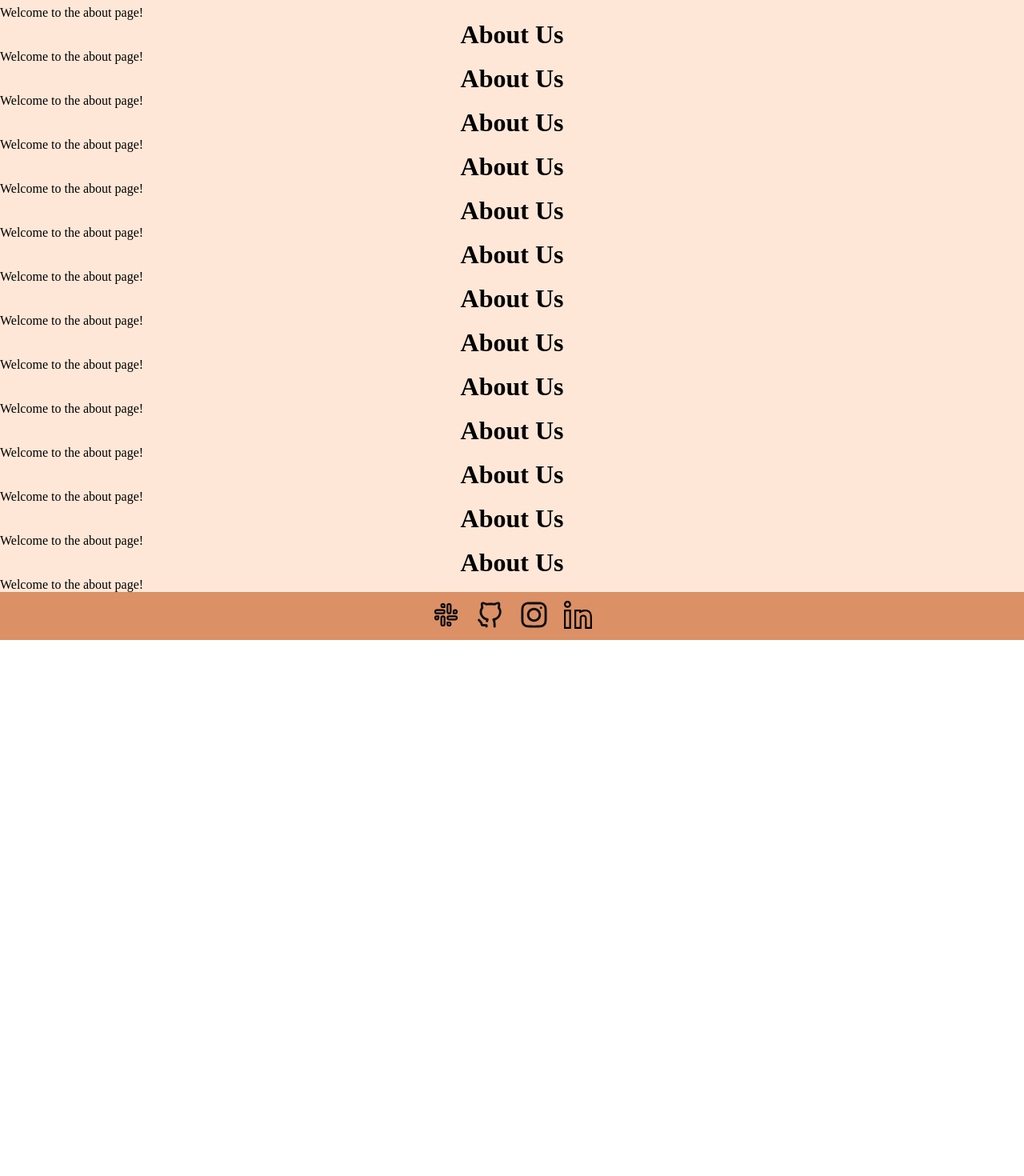
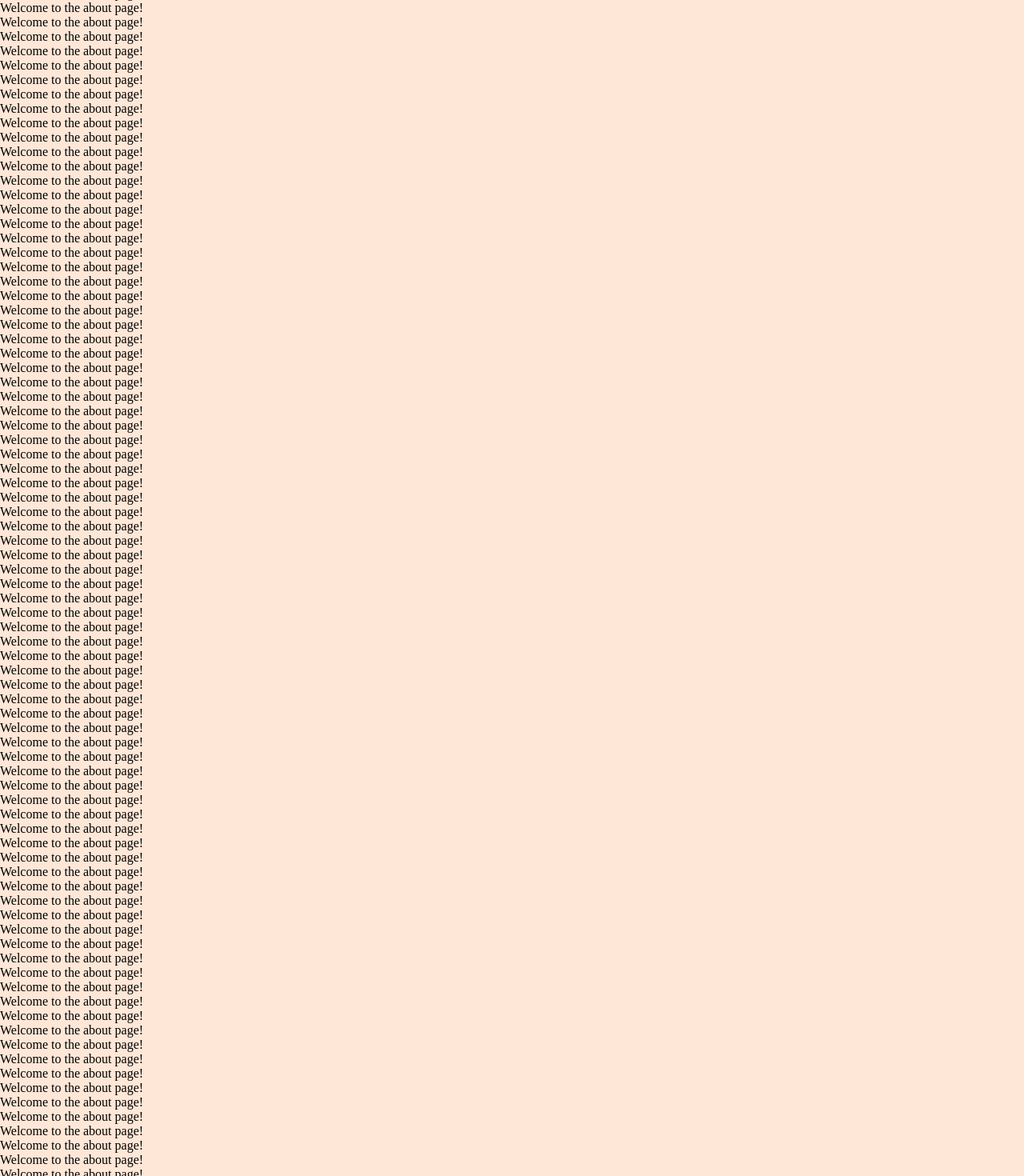
Before and after one commit to B-U-I-L-T-UIUC/BUILT-Website, a React (Create React App) app: page /About in a window 1280 px wide. Shown: the part 420-1890 px from the top of the page at 80% size. Before the commit the page ends 1220 px from the top, so only its background shows below. Built offline with nearby package versions, Linux system fonts and the light colour scheme.

Commit message:
made homepage nav bar not transparent and fixed background image in header position

```diff
--- a/src/components/stickyNavBar.js
+++ b/src/components/stickyNavBar.js
@@ -1,25 +1,21 @@
 import React, { useEffect, useState } from 'react';
-import { Link, useLocation } from 'react-router-dom';
+import { Link } from 'react-router-dom';
 import '../styles/stickyNavBar.css';
 
 const StickyNavBar = () => {
   const [isScrolled, setIsScrolled] = useState(false);
-  const location = useLocation();
 
   useEffect(() => {
     const handleScroll = () => {
-      setIsScrolled(window.scrollY > 50); // Toggle fixed position after scrolling 50px
+      setIsScrolled(window.scrollY > 50);
     };
 
     window.addEventListener('scroll', handleScroll);
     return () => window.removeEventListener('scroll', handleScroll);
   }, []);
 
-  // Determine if we are on the Home page
-  const isHomePage = location.pathname === "/Home";
-
   return (
-    <div className={`navbar-wrapper ${isScrolled ? 'fixed-top' : ''} ${!isHomePage ? 'background-image' : ''}`}>
+    <div className={`navbar-wrapper ${isScrolled ? 'fixed-top' : ''}`}>
       <div className="navbar">
         <Link to="/Home" className="button">Home</Link>
         <Link to="/About" className="button">About Us</Link>
--- a/src/pages/aboutPage.js
+++ b/src/pages/aboutPage.js
@@ -8,25 +8,104 @@ function AboutPage() {
             <StickyNavBar />
             <h1>About Us</h1>
             <p>Welcome to the about page!</p>
-            <h1>About Us</h1>
-            <p>Welcome to the about page!</p>            <h1>About Us</h1>
-            <p>Welcome to the about page!</p>            <h1>About Us</h1>
-            <p>Welcome to the about page!</p>            <h1>About Us</h1>
-            <p>Welcome to the about page!</p>            <h1>About Us</h1>
-            <p>Welcome to the about page!</p>            <h1>About Us</h1>
-            <p>Welcome to the about page!</p>            <h1>About Us</h1>
-            <p>Welcome to the about page!</p>            <h1>About Us</h1>
-            <p>Welcome to the about page!</p>            <h1>About Us</h1>
-            <p>Welcome to the about page!</p>            <h1>About Us</h1>
-            <p>Welcome to the about page!</p>            <h1>About Us</h1>
-            <p>Welcome to the about page!</p>            <h1>About Us</h1>
-            <p>Welcome to the about page!</p>            <h1>About Us</h1>
-            <p>Welcome to the about page!</p>            <h1>About Us</h1>
-            <p>Welcome to the about page!</p>            <h1>About Us</h1>
-            <p>Welcome to the about page!</p>            <h1>About Us</h1>
-            <p>Welcome to the about page!</p>            <h1>About Us</h1>
-            <p>Welcome to the about page!</p>            <h1>About Us</h1>
-            <p>Welcome to the about page!</p>            <h1>About Us</h1>
+            <p>Welcome to the about page!</p>
+            <p>Welcome to the about page!</p>
+            <p>Welcome to the about page!</p>
+            <p>Welcome to the about page!</p>
+            <p>Welcome to the about page!</p>
+            <p>Welcome to the about page!</p>
+            <p>Welcome to the about page!</p>
+            <p>Welcome to the about page!</p>
+            <p>Welcome to the about page!</p>
+            <p>Welcome to the about page!</p>
+            <p>Welcome to the about page!</p>
+            <p>Welcome to the about page!</p>
+            <p>Welcome to the about page!</p>
+            <p>Welcome to the about page!</p>
+            <p>Welcome to the about page!</p>
+            <p>Welcome to the about page!</p>
+            <p>Welcome to the about page!</p>
+            <p>Welcome to the about page!</p>
+            <p>Welcome to the about page!</p>
+            <p>Welcome to the about page!</p>
+            <p>Welcome to the about page!</p>
+            <p>Welcome to the about page!</p>
+            <p>Welcome to the about page!</p>
+            <p>Welcome to the about page!</p>
+            <p>Welcome to the about page!</p>
+            <p>Welcome to the about page!</p>
+            <p>Welcome to the about page!</p>
+            <p>Welcome to the about page!</p>
+            <p>Welcome to the about page!</p>
+            <p>Welcome to the about page!</p>
+            <p>Welcome to the about page!</p>
+            <p>Welcome to the about page!</p>
+            <p>Welcome to the about page!</p>
+            <p>Welcome to the about page!</p>
+            <p>Welcome to the about page!</p>
+            <p>Welcome to the about page!</p>
+            <p>Welcome to the about page!</p>
+            <p>Welcome to the about page!</p>
+            <p>Welcome to the about page!</p>
+            <p>Welcome to the about page!</p>
+            <p>Welcome to the about page!</p>
+            <p>Welcome to the about page!</p>
+            <p>Welcome to the about page!</p>
+            <p>Welcome to the about page!</p>
+            <p>Welcome to the about page!</p>
+            <p>Welcome to the about page!</p>
+            <p>Welcome to the about page!</p>
+            <p>Welcome to the about page!</p>
+            <p>Welcome to the about page!</p>
+            <p>Welcome to the about page!</p>
+            <p>Welcome to the about page!</p>
+            <p>Welcome to the about page!</p>
+            <p>Welcome to the about page!</p>
+            <p>Welcome to the about page!</p>
+            <p>Welcome to the about page!</p>
+            <p>Welcome to the about page!</p>
+            <p>Welcome to the about page!</p>
+            <p>Welcome to the about page!</p>
+            <p>Welcome to the about page!</p>
+            <p>Welcome to the about page!</p>
+            <p>Welcome to the about page!</p>
+            <p>Welcome to the about page!</p>
+            <p>Welcome to the about page!</p>
+            <p>Welcome to the about page!</p>
+            <p>Welcome to the about page!</p>
+            <p>Welcome to the about page!</p>
+            <p>Welcome to the about page!</p>
+            <p>Welcome to the about page!</p>
+            <p>Welcome to the about page!</p>
+            <p>Welcome to the about page!</p>
+            <p>Welcome to the about page!</p>
+            <p>Welcome to the about page!</p>
+            <p>Welcome to the about page!</p>
+            <p>Welcome to the about page!</p>
+            <p>Welcome to the about page!</p>
+            <p>Welcome to the about page!</p>
+            <p>Welcome to the about page!</p>
+            <p>Welcome to the about page!</p>
+            <p>Welcome to the about page!</p>
+            <p>Welcome to the about page!</p>
+            <p>Welcome to the about page!</p>
+            <p>Welcome to the about page!</p>
+            <p>Welcome to the about page!</p>
+            <p>Welcome to the about page!</p>
+            <p>Welcome to the about page!</p>
+            <p>Welcome to the about page!</p>
+            <p>Welcome to the about page!</p>
+            <p>Welcome to the about page!</p>
+            <p>Welcome to the about page!</p>
+            <p>Welcome to the about page!</p>
+            <p>Welcome to the about page!</p>
+            <p>Welcome to the about page!</p>
+            <p>Welcome to the about page!</p>
+            <p>Welcome to the about page!</p>
+            <p>Welcome to the about page!</p>
+            <p>Welcome to the about page!</p>
+            <p>Welcome to the about page!</p>
+            <p>Welcome to the about page!</p>
             <p>Welcome to the about page!</p>
 
         </div>
--- a/src/styles/stickyNavBar.css
+++ b/src/styles/stickyNavBar.css
@@ -1,4 +1,4 @@
-/* Default navbar state */
+/* Wrapper */
 .navbar-wrapper {
   width: 100%;
   overflow-x: hidden;
@@ -7,7 +7,6 @@
   transition: all 0.3s ease-out;
 }
 
-/* Fixed position on scroll */
 .navbar-wrapper.fixed-top {
   position: fixed;
   top: 0;
@@ -15,7 +14,6 @@
   z-index: 1000;
 }
 
-/* Transparent background on the Home page */
 .navbar {
   display: flex;
   justify-content: flex-end;
@@ -23,17 +21,13 @@
   padding-top: 10px;
   gap: 10px;
   font-family: 'Inter', sans-serif;
-  background-color: transparent;
-  color: black;
-  transition: background-color 0.3s ease-out;
-}
-
-/* Background image for all pages except Home */
-.navbar-wrapper.background-image .navbar {
   background-image: url("../../public/built-background.png");
   background-size: cover;
+  background-repeat: no-repeat;
+  background-attachment: fixed;
   background-position: center;
-  color: white;
+  color: black;
+  width: 100%;
 }
 
 .button {
```
